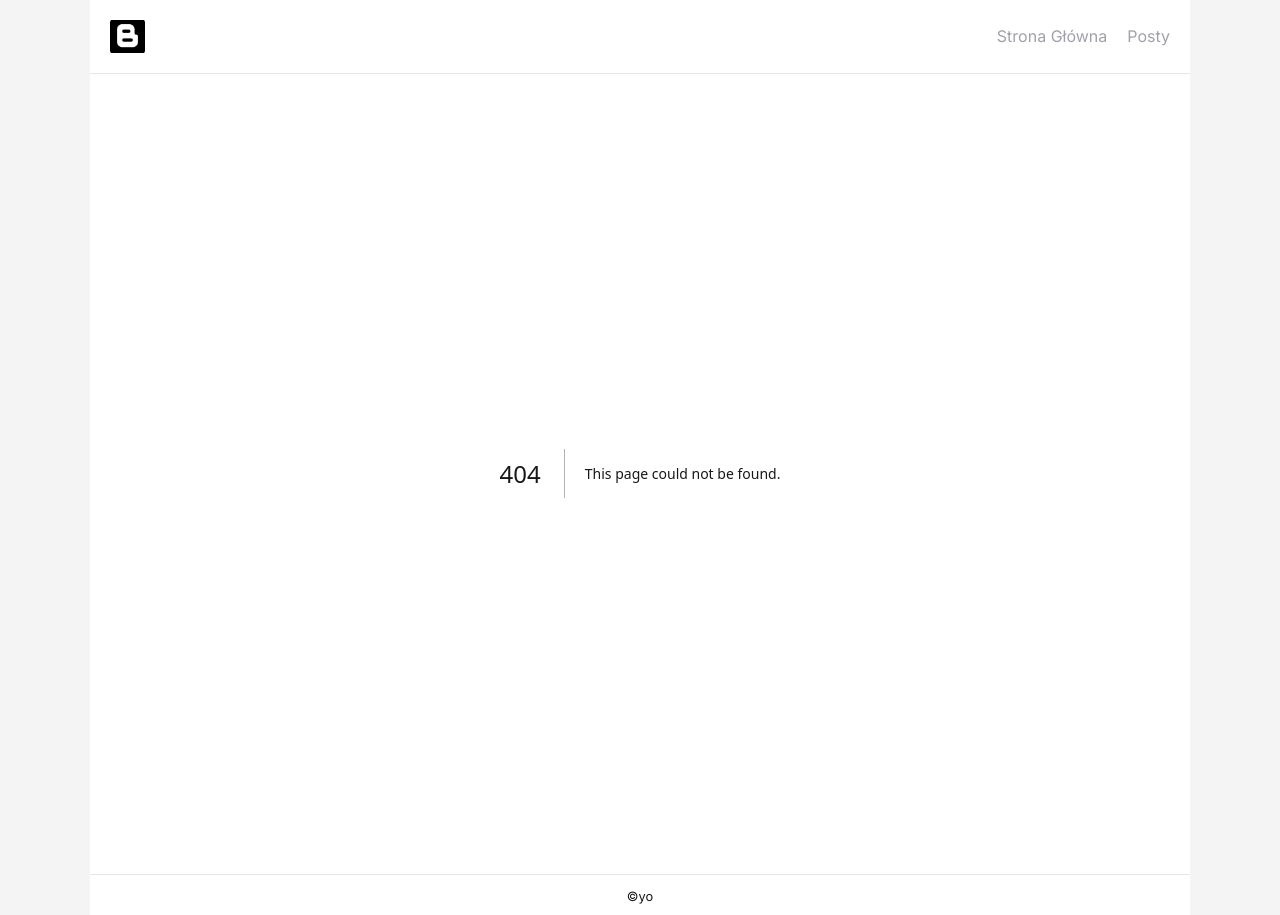
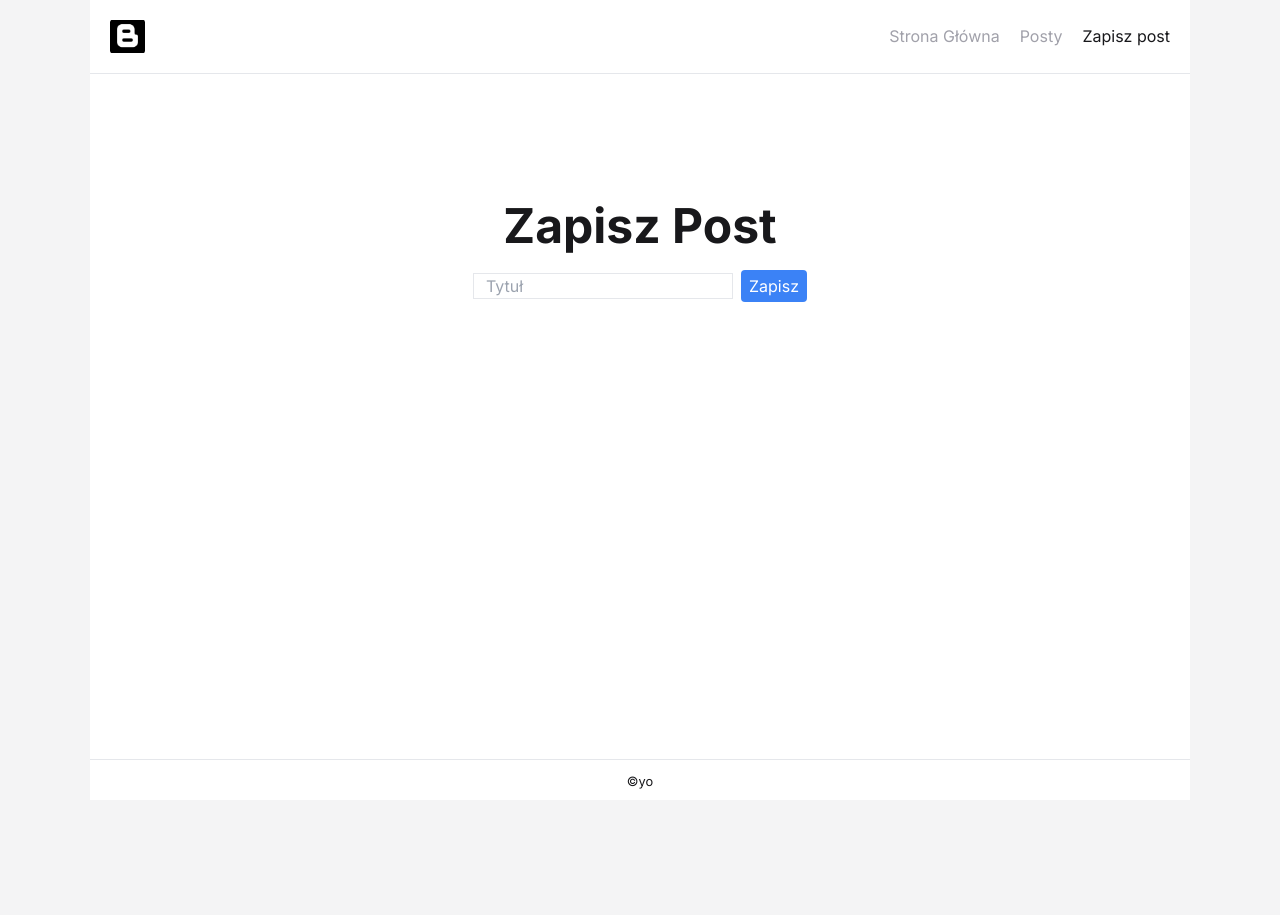
Before and after one commit to Krzysztofe/next-app, a Next.js app: page /create-post in a window 1280 px wide. Before the commit this address had no page. After the commit the page ends 800 px from the top, so only its background shows below. Built offline with nearby package versions, Linux system fonts and the light colour scheme.

Commit message:
Add PageCreatePost

```diff
--- /dev/null
+++ b/actions/actions.tsx
@@ -0,0 +1,6 @@
+"use server"
+
+export const createPost = () =>{
+
+return
+}
--- /dev/null
+++ b/app/create-post/page.tsx
@@ -0,0 +1,22 @@
+import { createPost } from "@/actions/actions";
+
+const PageCreatePost = () => {
+  return (
+    <main className="text-center pt-32 px-5">
+      <h1 className="text-4xl md:text-5xl font-bold mb-5">Zapisz Post</h1>
+      <form action={createPost}>
+        <input
+          type="text"
+          name="title"
+          placeholder="Tytuł"
+          className="border rounted px-3"
+        />
+        <button className="text-white bg-blue-500 px-2 py-1 rounded ml-2">
+          Zapisz
+        </button>
+      </form>
+    </main>
+  );
+};
+
+export default PageCreatePost;
--- a/app/posts/[id]/page.tsx
+++ b/app/posts/[id]/page.tsx
@@ -11,10 +11,13 @@ const SinglePost = async ({ params }: { params: { id: string } }) => {
   return (
     <main>
       <div className="text-center">Post</div>
-      <div className=" mb-5">
-        <p className="mt-2">Opis: {transaction.description}</p>
+      <div className="mb-5 text-center">
+        <p className="mt-2 text-center">Opis: {transaction.description}</p>
         <p className="mt-2">Balans: {transaction.balance}</p>
       </div>
+      <button className="text-white bg-blue-500 p-1 rounded mx-auto block">
+        Potwierdź
+      </button>
     </main>
   );
 };
--- a/app/posts/page.tsx
+++ b/app/posts/page.tsx
@@ -1,24 +1,16 @@
-import Link from "next/link";
+import PostsList from "@/components/posts-list";
+import { Suspense } from "react";
+import LoadingPage from "./loading";
 
-export default async function PostsMain() {
-  const resp = await fetch(
-    "https://my-json-server.typicode.com/Krzysztofe/transactions_api/db"
-  );
-  const data = await resp.json();
-  const transactions = data.transactions;
 
+export default function PostsMain() {
   return (
     <main className="text-center pt-32 px-5">
       <h1 className="text-4xl md:text-5xl font-bold mb-5">Lista Postów</h1>
-      {transactions.map((transaction: any) => {
-        return (
-          <div key={transaction.balance} className=" mb-5">
-            <Link href={`/posts/${transaction.balance}`}>
-              <p className="mt-2">{transaction.description}</p>
-            </Link>
-          </div>
-        );
-      })}
+      <Suspense fallback={<LoadingPage/>}>
+         <PostsList />
+      </Suspense>
+
     </main>
   );
 }
--- a/components/header.tsx
+++ b/components/header.tsx
@@ -7,6 +7,7 @@ import { usePathname } from "next/navigation";
 const navLinks = [
   { title: "Strona Główna", href: "/" },
   { title: "Posty", href: "/posts" },
+  { title: "Zapisz post", href: "/create-post" },
 ];
 
 const Header = () => {
--- /dev/null
+++ b/components/posts-list.tsx
@@ -0,0 +1,25 @@
+import Link from "next/link";
+
+const PostsList = async () => {
+  const resp = await fetch(
+    "https://my-json-server.typicode.com/Krzysztofe/transactions_api/db"
+  );
+  const data = await resp.json();
+  const transactions = data.transactions;
+
+  return (
+    <ul>
+      {transactions.map((transaction: any) => {
+        return (
+          <li key={transaction.balance} className=" mb-5">
+            <Link href={`/posts/${transaction.balance}`}>
+              {transaction.description}
+            </Link>
+          </li>
+        );
+      })}
+    </ul>
+  );
+};
+
+export default PostsList;
```
